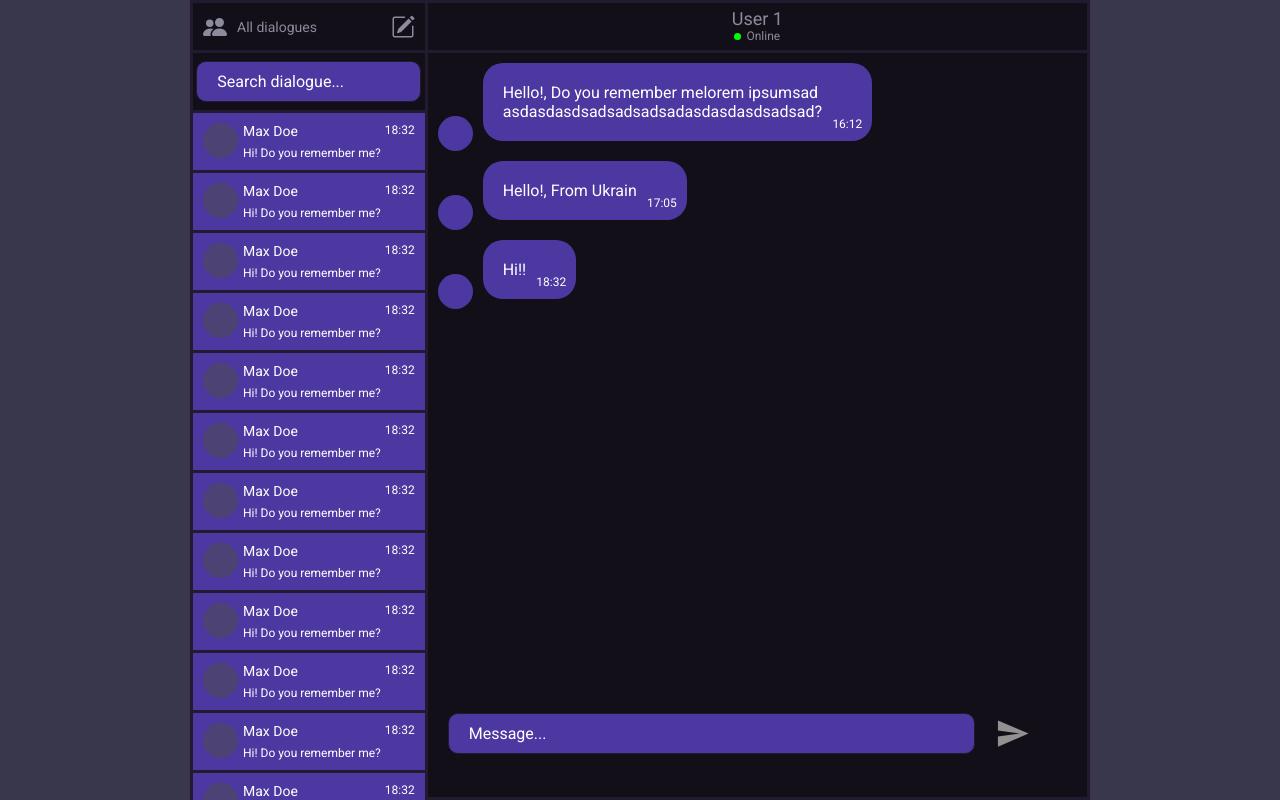
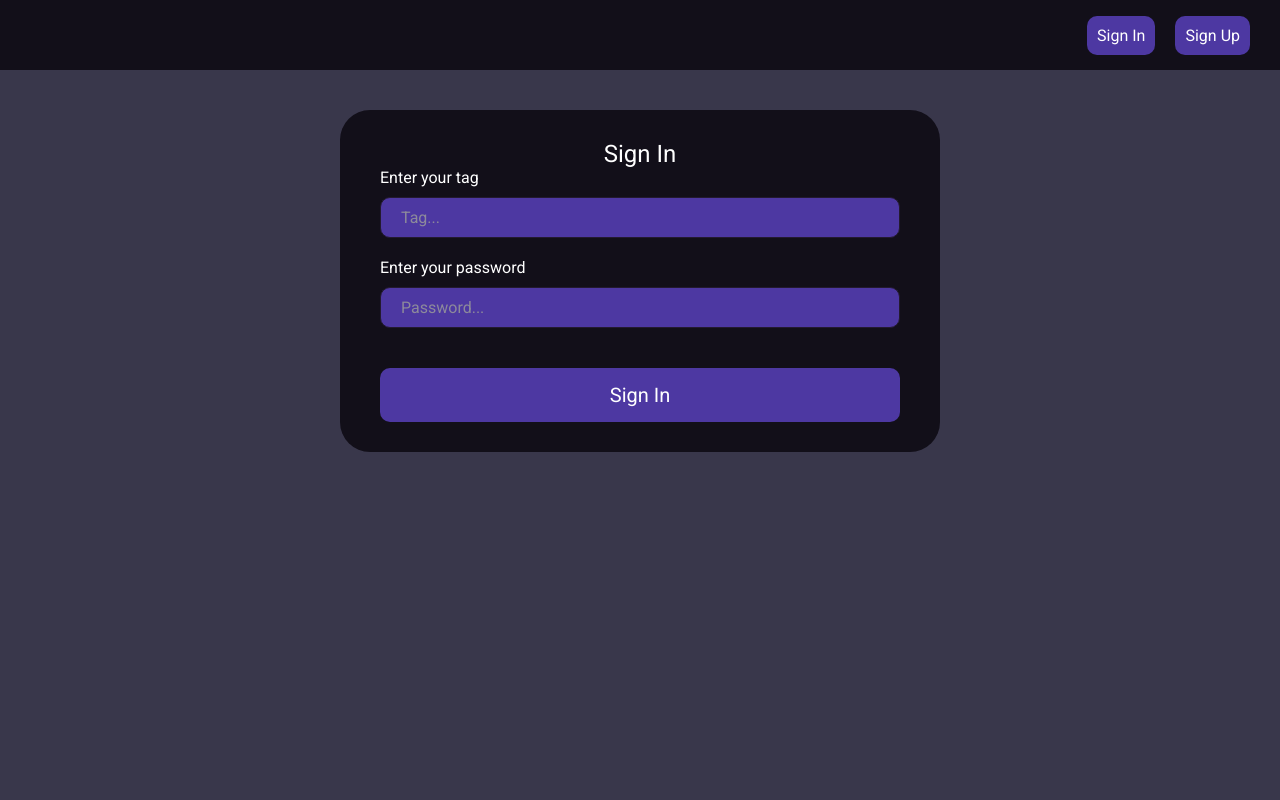
Before and after one commit to ZooMingGG/online-chat, a React (Create React App) app in the folder client/: page /auth/signin in a window 1280 px wide. Built offline with nearby package versions, Linux system fonts and the light colour scheme; no server answers.

Commit message:
add placeholders for inputs and add more styles for inputs in sign in/up forms

```diff
--- a/client/src/App.js
+++ b/client/src/App.js
@@ -2,7 +2,7 @@ import { AuthLayout } from './layouts/AuthLayout/AuthLayout';
 import { AppLayout } from './layouts/AppLayout/AppLayout';
 
 export const App = () => {
-  const isAuthenticated = true;
+  const isAuthenticated = false;
 
   return (
     <div className="App">
--- a/client/src/auth/components/SignInForm/SignInForm.jsx
+++ b/client/src/auth/components/SignInForm/SignInForm.jsx
@@ -28,6 +28,7 @@ export const SignInForm = () => {
             className={classes.input}
             id="tag"
             name="tag"
+            placeholder="Tag..."
             type="text"
           />
         </div>
@@ -43,6 +44,7 @@ export const SignInForm = () => {
             className={classes.input}
             id="password"
             name="password"
+            placeholder="Password..."
             type="password"
           />
         </div>
--- a/client/src/auth/components/SignInForm/SignInForm.module.css
+++ b/client/src/auth/components/SignInForm/SignInForm.module.css
@@ -6,5 +6,6 @@
 }
 
 .input {
+  width: 100%;
   margin: 10px 0 20px 0;
 }
--- a/client/src/auth/components/SignUpForm/SignUpForm.jsx
+++ b/client/src/auth/components/SignUpForm/SignUpForm.jsx
@@ -30,6 +30,7 @@ export const SignUpForm = () => {
             className={classes.input}
             id="firstName"
             name="firstName"
+            placeholder="First name..."
             type="text"
           />
         </div>
@@ -45,6 +46,7 @@ export const SignUpForm = () => {
             className={classes.input}
             id="lastName"
             name="lastName"
+            placeholder="Last name..."
             type="text"
           />
         </div>
@@ -60,6 +62,7 @@ export const SignUpForm = () => {
             className={classes.input}
             id="tag"
             name="tag"
+            placeholder="Tag..."
             type="text"
           />
         </div>
@@ -75,6 +78,7 @@ export const SignUpForm = () => {
             className={classes.input}
             id="password"
             name="password"
+            placeholder="Password..."
             type="password"
           />
         </div>
--- a/client/src/auth/components/SignUpForm/SignUpForm.module.css
+++ b/client/src/auth/components/SignUpForm/SignUpForm.module.css
@@ -6,5 +6,6 @@
 }
 
 .input {
+  width: 100%;
   margin: 10px 0 20px 0;
 }
--- a/client/src/components/CreateDialogueModal/CreateDialogueModal.jsx
+++ b/client/src/components/CreateDialogueModal/CreateDialogueModal.jsx
@@ -40,7 +40,7 @@ export const CraeteDialogueModal = ({ isVisible, setIsVisible }) => {
         <div className={classes['modal-content']}>
           <div>
             <div>
-              <label htmlFor="teg">Enter teg:</label>
+              <label htmlFor="teg">Enter user tag:</label>
             </div>
             <div>
               <Input
@@ -49,7 +49,7 @@ export const CraeteDialogueModal = ({ isVisible, setIsVisible }) => {
                 className={classes.input}
                 id="tag"
                 name="tag"
-                placeholder="Enter user tag..."
+                placeholder="Tag..."
                 type="text"
               />
             </div>
@@ -65,7 +65,7 @@ export const CraeteDialogueModal = ({ isVisible, setIsVisible }) => {
                 className={classes.input}
                 id="message"
                 name="message"
-                placeholder="Enter message..."
+                placeholder="Message..."
                 type="text"
               />
             </div>
--- a/client/src/components/CreateDialogueModal/CreateDialogueModal.module.css
+++ b/client/src/components/CreateDialogueModal/CreateDialogueModal.module.css
@@ -39,7 +39,7 @@
 
 .modal-header-text {
   font-size: 20px;
-  color: white;
+  color: #FFF;
 }
 
 .modal-close {
--- a/client/src/shared/components/Input/Input.module.css
+++ b/client/src/shared/components/Input/Input.module.css
@@ -9,5 +9,5 @@
 }
 
 .input::placeholder {
-  color: #fff
+  color: #8D8A9B;
 }
```
